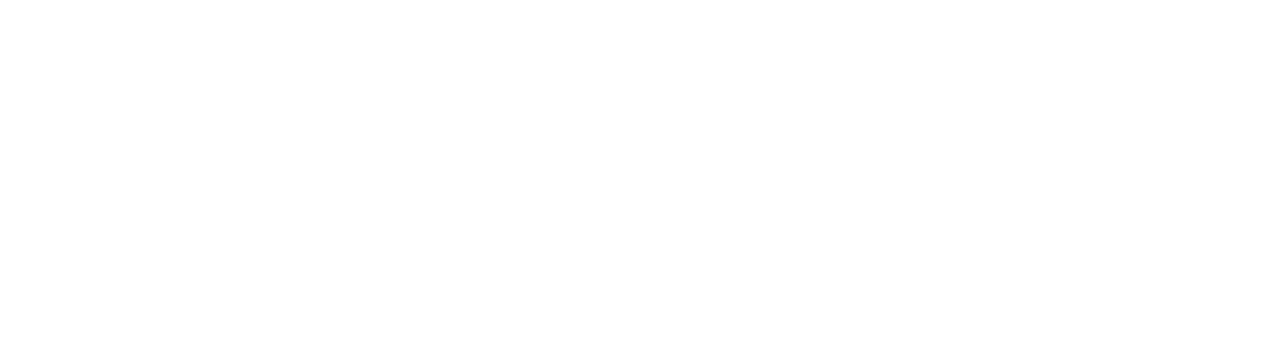
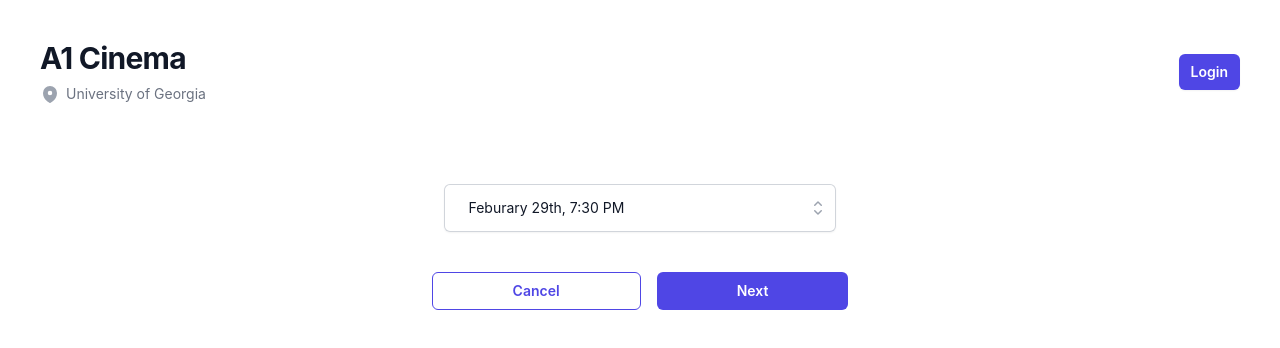
Before and after one commit to MatthewRJue/Software-Engineering-Project, a React (Create React App) app in the folder client/: page /select-showtime in a window 1280 px wide. Before the commit this address had no page. Shown: the top 348 px of the page. Built offline with nearby package versions, Linux system fonts and the light colour scheme.

Commit message:
Implemented Showtime Selection, Trailer embedId

```diff
--- a/client/src/App.js
+++ b/client/src/App.js
@@ -7,7 +7,8 @@
 import MovieList from "./Components/MovieList"
 import Movieinfo from "./Components/MovieInfo"
 import Searchbar from './Components/Searchbar';
-import { BrowserRouter as Router, Route, Routes } from 'react-router-dom'; // Update this line
+import ShowtimeSelect from './Components/ShowtimeSelect';
+import { BrowserRouter as Router, Route, Routes } from 'react-router-dom';
 
 function App() {
 
@@ -29,6 +30,7 @@
         } />
         <Route path="/login" element={<Login />} />
         <Route path="/register" element={<Register />} />
+        <Route path="/select-showtime" element={<ShowtimeSelect />}/>
         {/* Add other routes here */}
       </Routes>
     </Router>
--- a/client/src/Components/MovieInfo.js
+++ b/client/src/Components/MovieInfo.js
@@ -5,7 +5,7 @@
   if (!isOpen || !movie) return null;
 
   // Destructure movie details for easy access
-  const { name, genre, mpaarating, director, producer, cast, synopsis, runtime, category, review } = movie;
+  const { name, genre, mpaarating, director, producer, cast, synopsis, runtime, category, review, embedId } = movie;
 
   return (
     <div className="fixed inset-0 bg-gray-600 bg-opacity-50 overflow-y-auto h-full w-full" onClick={onClose}> {/* Modal Overlay */}
@@ -57,7 +57,7 @@
                 <dd className="mt-1 text-sm leading-6 text-gray-700 sm:col-span-2 sm:mt-0">{synopsis}</dd>
               </div>
               <div className="flex justify-center mr-5">
-                <TrailerPreview embedId="rokGy0huYEA" />
+                <TrailerPreview embedId={embedId} />
               </div>
             </dl>
           </div>
--- a/client/src/Components/MovieList.js
+++ b/client/src/Components/MovieList.js
@@ -1,5 +1,6 @@
 import React, { useState } from "react";
 import MovieInfo from "./MovieInfo";
+import { useNavigate } from 'react-router-dom';
 
 const movies = [
   {
@@ -16,6 +17,7 @@
     synopsis: 'Brief Movie Description',
     cast: 'List of Actors',
     category: 'Currently Showing',
+    embedId: 'uYPbbksJxIg',
   },
   {
     name: 'Past Lives',
@@ -31,12 +33,24 @@
     synopsis: 'Brief Movie Description',
     cast: 'List of Actors',
     category: 'Currently Showing',
+    embedId: 'kA244xewjcI',
   },
 ]
 
 export default function MovieList() {
   const [isInfoOpen, setInfoOpen] = useState(false);
   const [selectedMovie, setSelectedMovie] = useState(null); // Step 2
+
+  const navigate = useNavigate();
+
+  const handleBookNowClick = (movie) => { // Updated to include movie parameter
+    const isLoggedIn = true;
+    if (isLoggedIn) {
+      navigate('/select-showtime', { state: { movie } }); // Updated to pass movie data
+    } else {
+      navigate('/login');
+    }
+  };
 
   const handleOpenInfo = (movie) => { // Step 3
     setSelectedMovie(movie);
@@ -68,7 +82,7 @@
               <button onClick={() => handleOpenInfo(movie)}  className="px-4 py-2 text-sm font-semibold text-indigo-600 border border-indigo-600 rounded-md hover:text-indigo-400 hover:border-indigo-400">
                 Details
               </button>
-              <button className="px-4 py-2 text-sm font-semibold text-white bg-indigo-600 rounded-md hover:bg-indigo-500">
+              <button onClick={() => handleBookNowClick(movie)} className="px-4 py-2 text-sm font-semibold text-white bg-indigo-600 rounded-md hover:bg-indigo-500">
                 Book Now
               </button>
             </div>
--- /dev/null
+++ b/client/src/Components/ShowtimeSelect.js
@@ -0,0 +1,121 @@
+import { Fragment, useState } from 'react'
+import { useLocation } from 'react-router-dom';
+import { Listbox, Transition } from '@headlessui/react'
+import { CheckIcon, ChevronUpDownIcon } from '@heroicons/react/20/solid'
+import Navbar from './Navbar';
+import { useNavigate } from 'react-router-dom';
+
+const showtimes= [
+  {
+    id: 1,
+    name: 'Feburary 29th, 7:30 PM',
+  },
+  {
+    id: 2,
+    name: 'March 1st, 6:00 PM',
+  },
+  {
+    id: 3,
+    name: 'March 1st, 8:45 PM',
+  },
+]
+
+function classNames(...classes) {
+  return classes.filter(Boolean).join(' ')
+}
+
+export default function ShowtimeSelect() {
+  const [selected, setSelected] = useState(showtimes[0])
+  const location = useLocation();
+  const movie = location.state?.movie;
+  const navigate = useNavigate();
+
+  return (
+    <>
+        <Navbar />
+        <div className="flex flex-col items-center h-200">
+        {movie && (
+            <div className="text-center mt-16">
+            <img src={movie.imageUrl} alt={movie.name} className="w-60 h-auto mx-auto" />
+            <h2 className="mt-4 text-xl font-semibold">Select Showtime for {movie.name}</h2>
+            </div>
+        )}
+        <div className="flex items-center justify-center w-11/12">
+        <Listbox value={selected} onChange={setSelected}>
+            {({ open }) => (
+            <>
+                <div className="relative w-1/3 mx-auto mt-10">
+                <Listbox.Button className="relative w-full h-12 cursor-default rounded-md bg-white py-1.5 pl-3 pr-10 text-left text-gray-900 shadow-sm ring-1 ring-inset ring-gray-300 focus:outline-none focus:ring-2 focus:ring-indigo-500 sm:text-sm sm:leading-6">
+                    <span className="flex items-center">
+                    <span className="ml-3 block truncate">{selected.name}</span>
+                    </span>
+                    <span className="pointer-events-none absolute inset-y-0 right-0 ml-3 flex items-center pr-2">
+                    <ChevronUpDownIcon className="h-5 w-5 text-gray-400" aria-hidden="true" />
+                    </span>
+                </Listbox.Button>
+
+                <Transition
+                    show={open}
+                    as={Fragment}
+                    leave="transition ease-in duration-100"
+                    leaveFrom="opacity-100"
+                    leaveTo="opacity-0"
+                >
+                    <Listbox.Options className="absolute z-10 mt-1 max-h-56 w-full overflow-auto rounded-md bg-white py-1 text-base shadow-lg ring-1 ring-black ring-opacity-5 focus:outline-none sm:text-sm">
+                    {showtimes.map((showtime) => (
+                        <Listbox.Option
+                        key={showtime.id}
+                        className={({ active }) =>
+                            classNames(
+                            active ? 'bg-indigo-600 text-white' : 'text-gray-900',
+                            'relative cursor-default select-none py-2 pl-3 pr-9'
+                            )
+                        }
+                        value={showtime}
+                        >
+                        {({ selected, active }) => (
+                            <>
+                            <div className="flex items-center">
+                                <span
+                                className={classNames(selected ? 'font-semibold' : 'font-normal', 'ml-3 block truncate')}
+                                >
+                                {showtime.name}
+                                </span>
+                            </div>
+
+                            {selected ? (
+                                <span
+                                className={classNames(
+                                    active ? 'text-white' : 'text-indigo-600',
+                                    'absolute inset-y-0 right-0 flex items-center pr-4'
+                                )}
+                                >
+                                <CheckIcon className="h-5 w-5" aria-hidden="true" />
+                                </span>
+                            ) : null}
+                            </>
+                        )}
+                        </Listbox.Option>
+                    ))}
+                    </Listbox.Options>
+                </Transition>
+                </div>
+            </>
+            )}
+        </Listbox>
+        </div>
+        <div className="flex flex-row mt-10 space-x-4">
+            <button
+                onClick={() => navigate(-1)}
+                className="px-20 py-2 text-sm font-semibold text-indigo-600 border border-indigo-600 rounded-md hover:text-indigo-400 hover:border-indigo-400"
+            >
+                Cancel
+            </button>
+            <button className="px-20 py-2 text-sm font-semibold text-white bg-indigo-600 rounded-md hover:bg-indigo-500">
+                Next
+            </button>
+        </div>
+        </div>
+    </>
+  )
+}
--- a/client/src/Components/TrailerPreview.js
+++ b/client/src/Components/TrailerPreview.js
@@ -1,6 +1,6 @@
 import React from "react";
 import PropTypes from "prop-types";
-import "./TrailerPreview.css"
+
 const YoutubeEmbed = ({ embedId }) => (
   <div className="video-responsive">
     <iframe
```
Also changed, not shown: client/src/Components/TrailerPreview.css (deleted).
